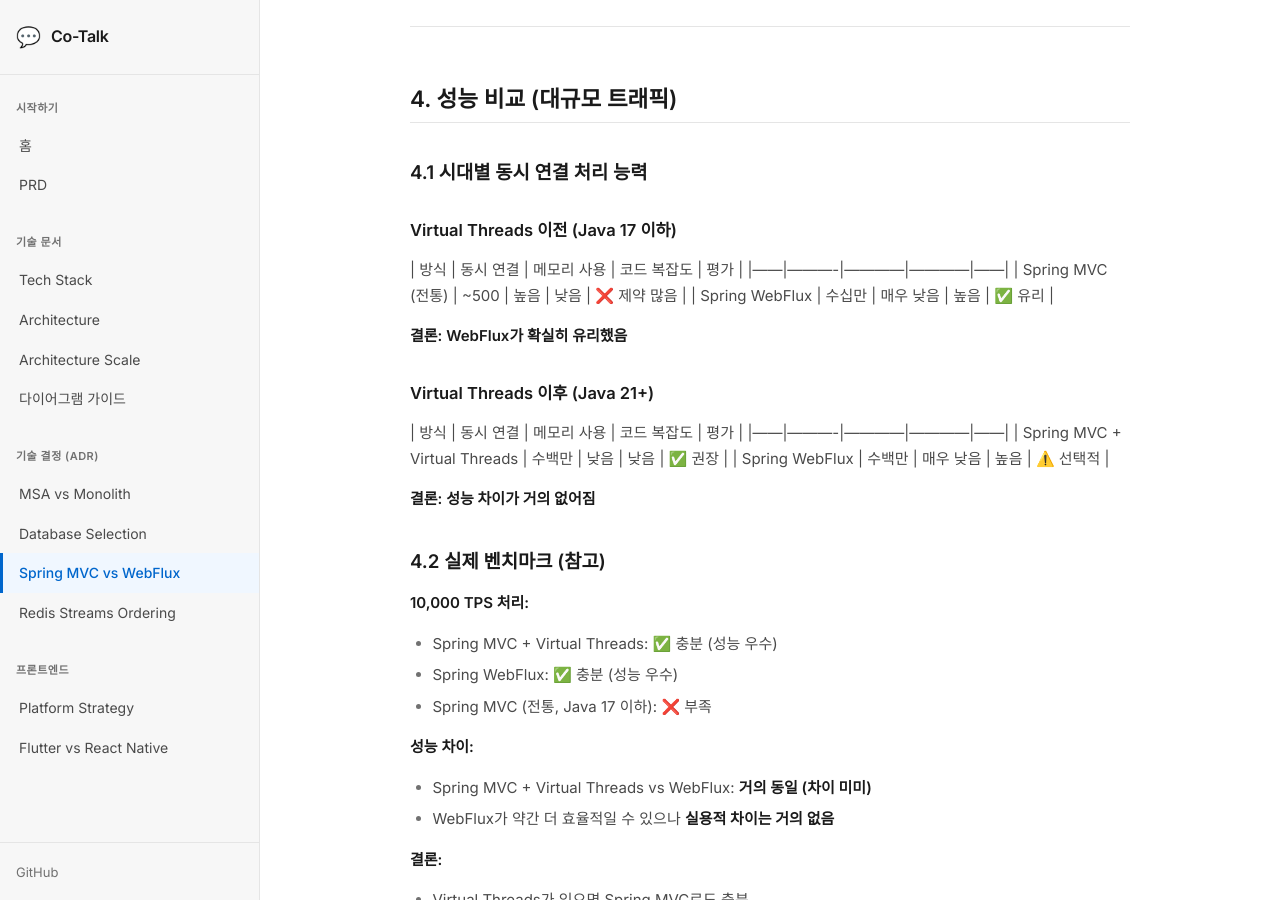
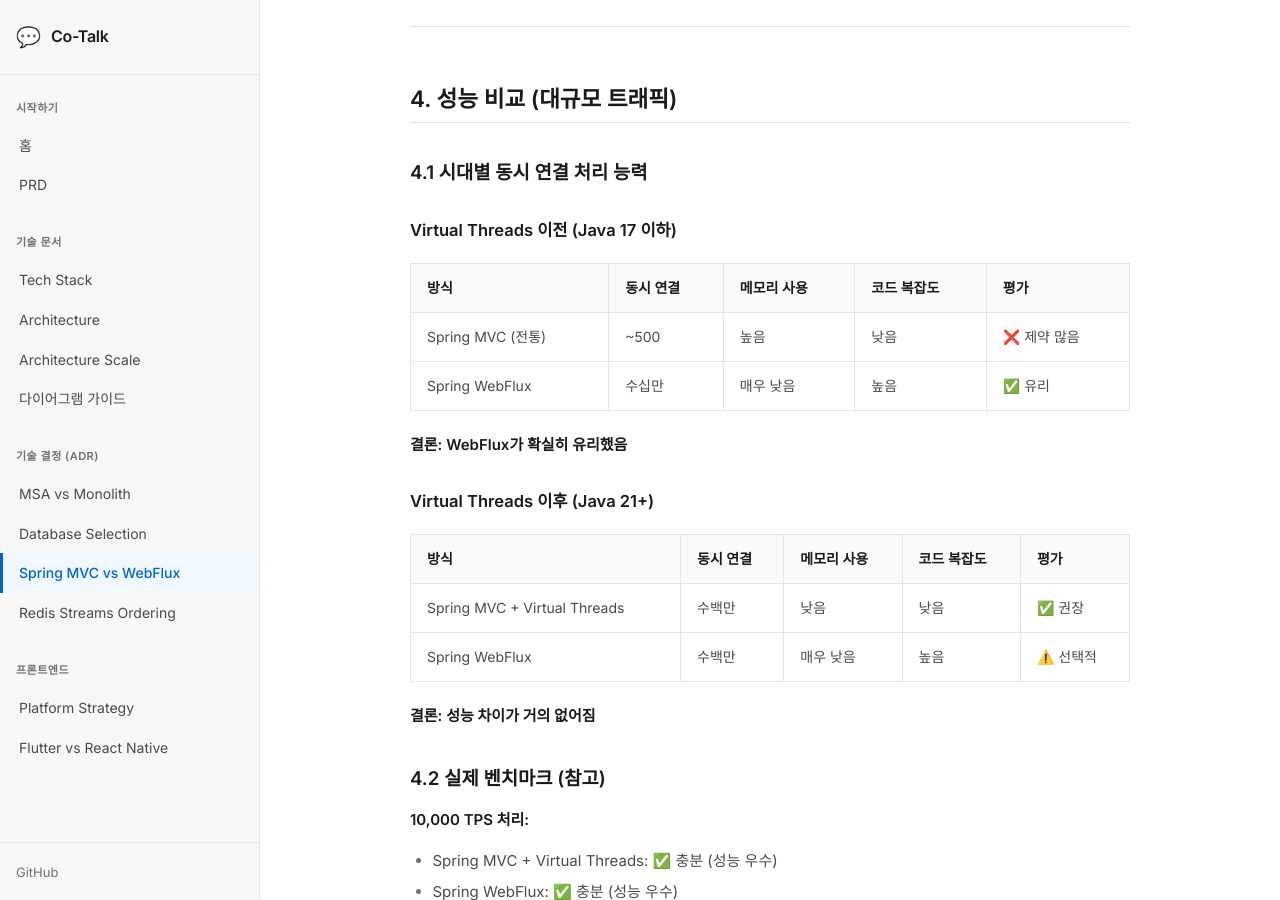
Before and after one commit to with-co-talk/co-talk-docs, a Jekyll site: the page built from SPRING-MVC-VS-WEBFLUX.md, in a window 1280 px wide and 900 px high, scrolled down 5219 px. Built offline with Jekyll 4.4.1, drawn with Linux system fonts in a browser that asks for light colours; part of the change alters nothing that is shown; some of the changed text lies outside the part shown.

Commit message:
fix: 테이블 렌더링을 위해 테이블 앞에 빈 줄 추가

```diff
--- a/SPRING-MVC-VS-WEBFLUX.md
+++ b/SPRING-MVC-VS-WEBFLUX.md
@@ -189,6 +189,7 @@ spring.threads.virtual.enabled=true
 ### 4.1 시대별 동시 연결 처리 능력
 
 #### Virtual Threads 이전 (Java 17 이하)
+
 | 방식 | 동시 연결 | 메모리 사용 | 코드 복잡도 | 평가 |
 |------|----------|------------|------------|------|
 | Spring MVC (전통) | ~500 | 높음 | 낮음 | ❌ 제약 많음 |
@@ -197,6 +198,7 @@ spring.threads.virtual.enabled=true
 **결론: WebFlux가 확실히 유리했음**
 
 #### Virtual Threads 이후 (Java 21+)
+
 | 방식 | 동시 연결 | 메모리 사용 | 코드 복잡도 | 평가 |
 |------|----------|------------|------------|------|
 | Spring MVC + Virtual Threads | 수백만 | 낮음 | 낮음 | ✅ 권장 |
@@ -338,3 +340,7 @@ public class ChatController {
 - 개발 생산성과 유지보수성 우수
 - 대규모 트래픽 처리 가능
 - 기존 생태계 활용 가능
+---
+
+**문서 작성일**: 2024년
+**최종 수정일**: 2024년
--- a/_config.yml
+++ b/_config.yml
@@ -24,6 +24,7 @@ markdown: kramdown
 kramdown:
   input: GFM
   hard_wrap: false
+  gfm_quirks: [paragraph_end]
   syntax_highlighter: rouge
   syntax_highlighter_opts:
     block:
```
